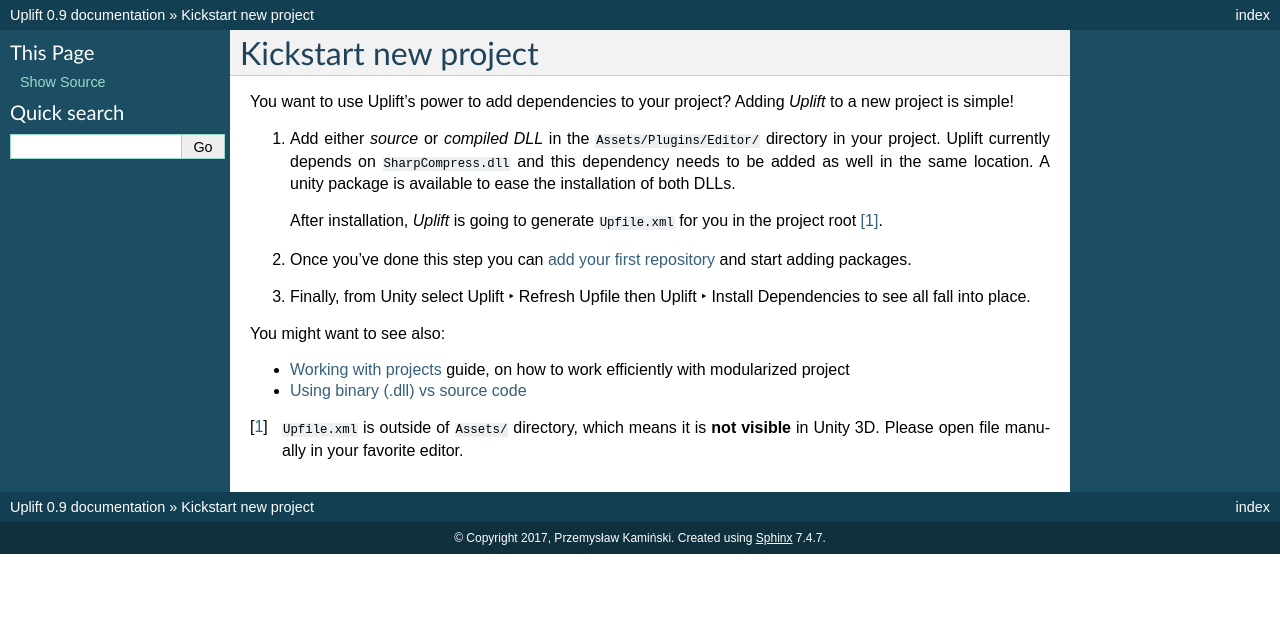
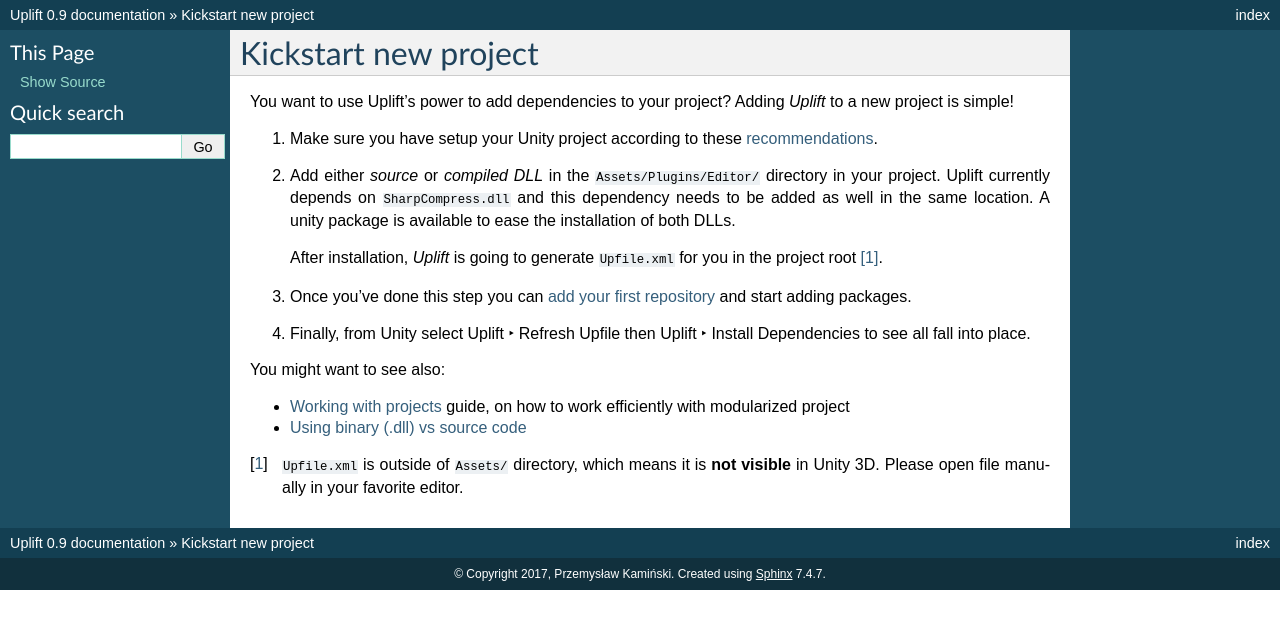
Before and after one commit to DragonBox/uplift-documentation, a Sphinx documentation site: the page built from source/howto/kickstart_project.rst, in a window 1280 px wide. Shown: the top 629 px of the page. Built offline with Sphinx 7.4.7, drawn with Linux system fonts in a browser that asks for light colours.

Commit message:
Document project setup for Unity and metas

```diff
--- a/source/howto/index.rst
+++ b/source/howto/index.rst
@@ -7,6 +7,7 @@
    :depth: 1
 
 .. include:: uplift_overview.rst
+.. include:: prepare_project_for_uplift.rst
 .. include:: kickstart_project.rst
 .. include:: add_repository.rst
 .. include:: add_external_dependency.rst
--- a/source/howto/kickstart_project.rst
+++ b/source/howto/kickstart_project.rst
@@ -3,15 +3,17 @@
 
 You want to use Uplift's power to add dependencies to your project? Adding *Uplift* to a new project is simple!
 
-1. Add either *source* or *compiled DLL* in the ``Assets/Plugins/Editor/``
+1. Make sure you have setup your Unity project according to these `recommendations <prepare_project_for_uplift>`.
+
+2. Add either *source* or *compiled DLL* in the ``Assets/Plugins/Editor/``
    directory in your project. Uplift currently depends on ``SharpCompress.dll`` and this dependency needs to be added as well in the same location.
    A unity package is available to ease the installation of both DLLs.
 
    After installation, *Uplift* is going to generate ``Upfile.xml`` for you in the project root [#upfile_location]_.
 
-2. Once you've done this step you can `add your first repository <add_repository>` and start adding packages.
+3. Once you've done this step you can `add your first repository <add_repository>` and start adding packages.
 
-3. Finally, from Unity select :menuselection:`Uplift --> Refresh Upfile` then :menuselection:`Uplift --> Install Dependencies` to see all fall into place.
+4. Finally, from Unity select :menuselection:`Uplift --> Refresh Upfile` then :menuselection:`Uplift --> Install Dependencies` to see all fall into place.
 
 
 You might want to see also:
```
Also changed, not shown: source/howto/prepare_project_for_uplift.rst (added, +17 -0 lines), source/assets/unity_editor_config.png (added).
